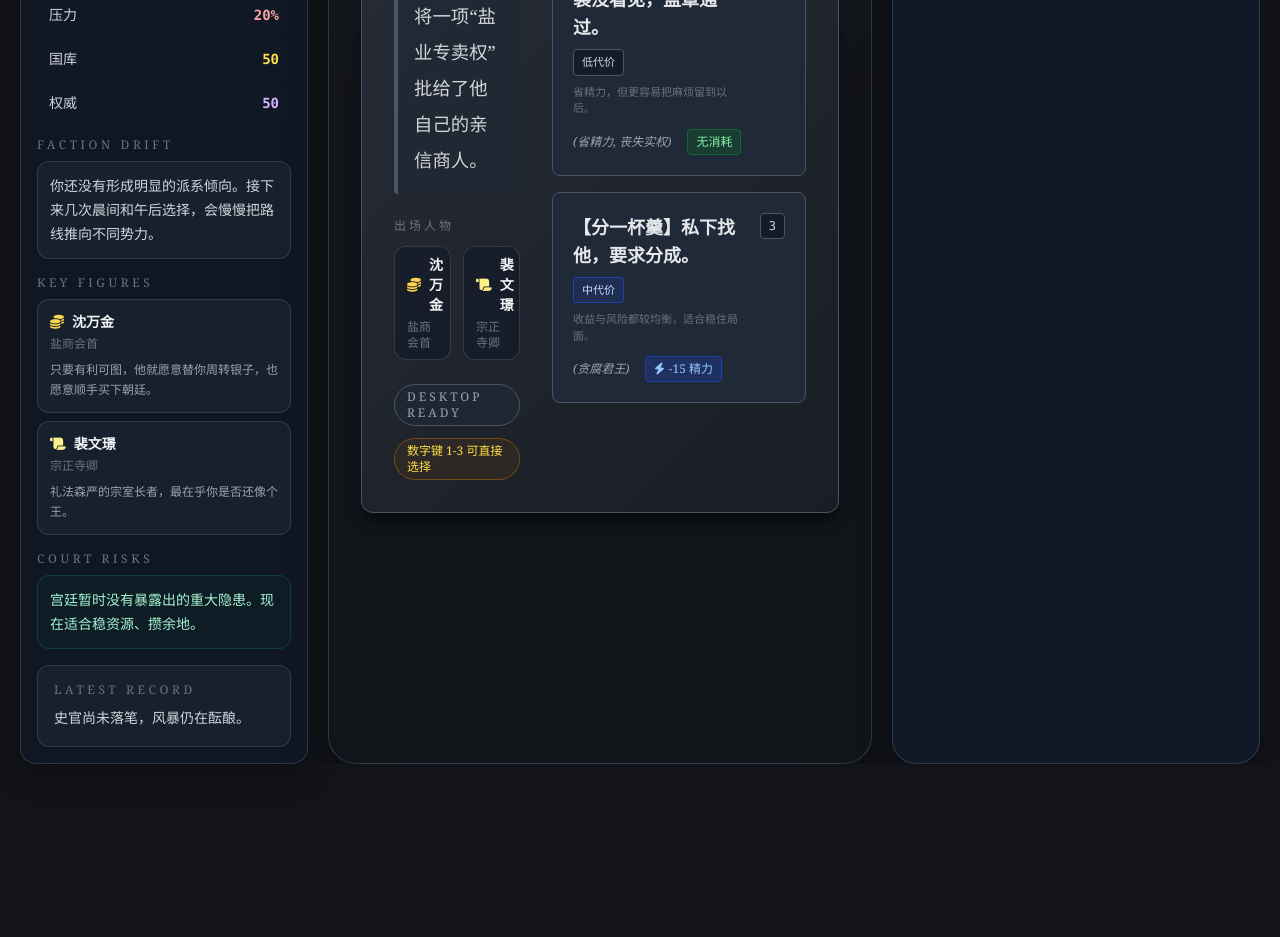
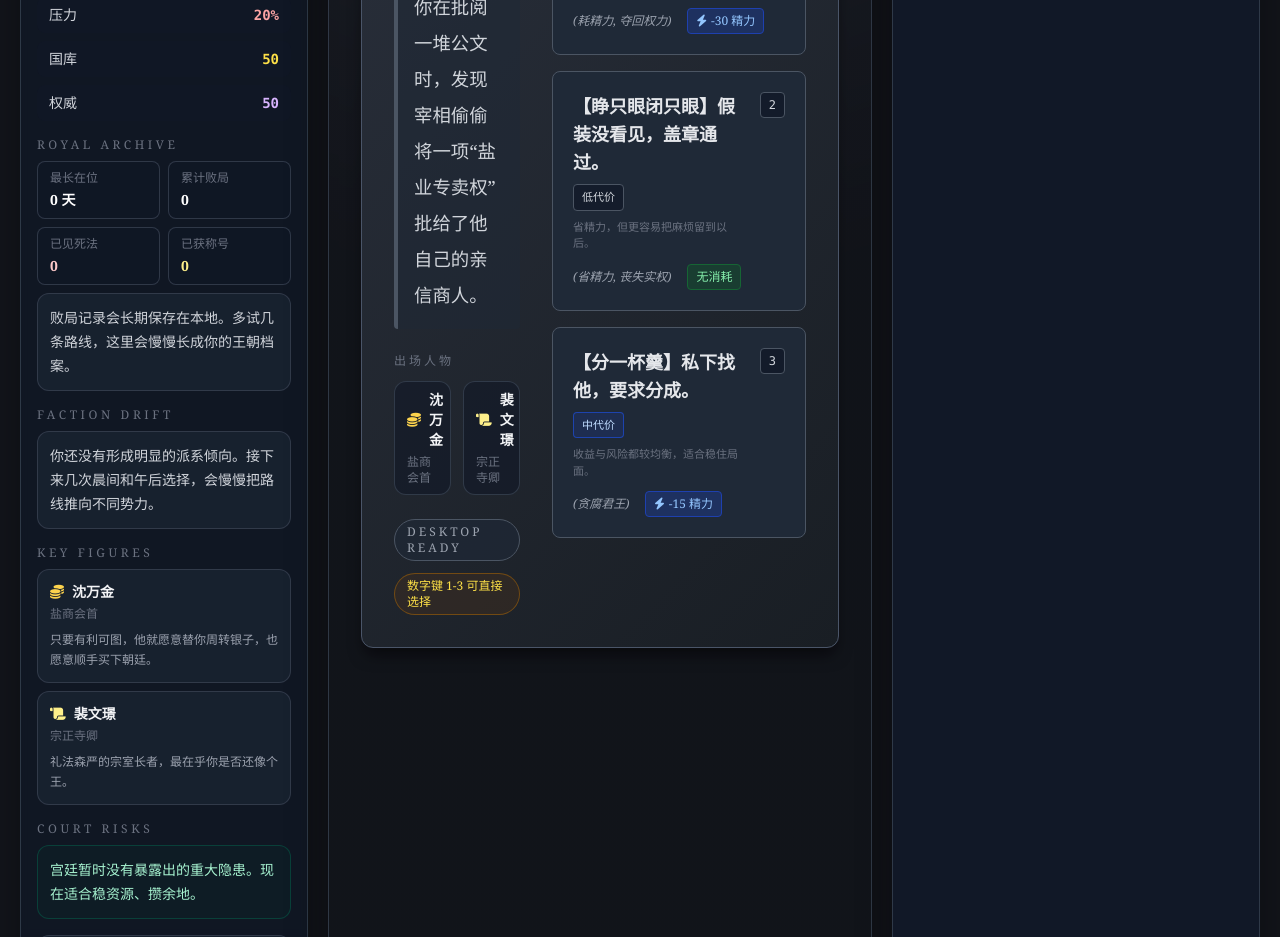
Before and after one commit to onovich/SlackerKing, a React (Vite) app: page / in a window 1280 px wide. Shown: the part 800-1737 px from the top of the page. Before the commit the page ends 1564 px from the top, so only its background shows below. Built offline with nearby package versions, Linux system fonts and the light colour scheme.

Commit message:
Add persistent archive entry to desktop sidebar

```diff
--- a/src/App.jsx
+++ b/src/App.jsx
@@ -116,7 +116,7 @@ export default function App() {
         <TopBar gameState={gameState} visibleRisks={visibleRisks} />
 
         <main className="flex flex-1 overflow-hidden xl:gap-5 xl:overflow-visible xl:pt-4">
-          <DesktopCompanion gameState={gameState} currentEvent={currentEvent} visibleRisks={visibleRisks} factionOverview={factionOverview} courtFigures={courtFigures} />
+          <DesktopCompanion gameState={gameState} currentEvent={currentEvent} visibleRisks={visibleRisks} factionOverview={factionOverview} courtFigures={courtFigures} runRecords={runRecords} />
 
           <div
             className="relative flex flex-1 items-center justify-center overflow-y-auto p-4 md:p-8 xl:rounded-[28px] xl:border xl:border-gray-700/80 xl:bg-[radial-gradient(circle_at_top,_rgba(74,85,104,0.28),_rgba(18,20,26,0.95)_55%)] xl:shadow-[0_16px_40px_rgba(0,0,0,0.35)]"
--- a/src/view/components/DesktopCompanion.jsx
+++ b/src/view/components/DesktopCompanion.jsx
@@ -78,6 +78,19 @@ function FigureRow({ figure }) {
   );
 }
 
+function ArchiveChip({ label, value, toneClass = 'text-gray-100' }) {
+  return (
+    <div className="rounded-lg border border-gray-700/80 bg-gray-900/60 px-3 py-2 text-sm">
+      <div className="text-xs text-gray-500">{label}</div>
+      <div className={`mt-1 font-bold ${toneClass}`}>{value}</div>
+    </div>
+  );
+}
+
+function getTopEntry(recordMap) {
+  return Object.entries(recordMap ?? {}).sort((left, right) => right[1] - left[1])[0] ?? null;
+}
+
 function getGuidance(gameState, visibleRisks, factionOverview) {
   const lowestResource = Object.entries(gameState.resources).sort((left, right) => left[1] - right[1])[0];
   const highestRisk = visibleRisks[0];
@@ -138,7 +151,7 @@ function getGuidance(gameState, visibleRisks, factionOverview) {
   };
 }
 
-export function DesktopCompanion({ gameState, currentEvent, visibleRisks, factionOverview, courtFigures }) {
+export function DesktopCompanion({ gameState, currentEvent, visibleRisks, factionOverview, courtFigures, runRecords }) {
   const shortcuts = gameState.isGameOver
     ? [{ keyLabel: 'R', description: '重新开始这一局' }]
     : gameState.phase === 'morning'
@@ -158,9 +171,11 @@ export function DesktopCompanion({ gameState, currentEvent, visibleRisks, factio
 
   const latestLog = gameState.logs.at(-1)?.text;
   const guidance = getGuidance(gameState, visibleRisks, factionOverview);
+  const topDeathCause = getTopEntry(runRecords?.deathCauses);
+  const topEpithet = getTopEntry(runRecords?.epithets);
 
   return (
-    <aside className="hidden xl:flex xl:w-72 xl:flex-col xl:gap-4">
+    <aside className="hidden lg:flex lg:w-64 lg:flex-col lg:gap-4 xl:w-72">
       <div className="desktop-card sticky top-4 flex flex-col gap-4 rounded-2xl border border-gray-700/80 bg-gray-900/75 p-4 shadow-[0_12px_30px_rgba(0,0,0,0.28)] backdrop-blur-sm">
         <div>
           <div className="text-xs uppercase tracking-[0.3em] text-gray-500">Desktop Mode</div>
@@ -195,6 +210,30 @@ export function DesktopCompanion({ gameState, currentEvent, visibleRisks, factio
           <ResourceRow label="压力" value={`${gameState.player.stress}%`} tone="text-red-300" />
           <ResourceRow label="国库" value={gameState.resources.treasury} tone="text-yellow-300" />
           <ResourceRow label="权威" value={gameState.resources.authority} tone="text-purple-300" />
+        </div>
+
+        <div className="space-y-2">
+          <div className="text-xs uppercase tracking-[0.3em] text-gray-500">Royal Archive</div>
+          <div className="grid grid-cols-2 gap-2">
+            <ArchiveChip label="最长在位" value={`${runRecords?.bestDay ?? 0} 天`} toneClass="text-white" />
+            <ArchiveChip label="累计败局" value={runRecords?.totalRuns ?? 0} toneClass="text-white" />
+            <ArchiveChip label="已见死法" value={Object.keys(runRecords?.deathCauses ?? {}).length} toneClass="text-red-200" />
+            <ArchiveChip label="已获称号" value={Object.keys(runRecords?.epithets ?? {}).length} toneClass="text-yellow-200" />
+          </div>
+          {topDeathCause ? (
+            <div className="rounded-xl border border-red-800/60 bg-red-950/20 p-3 text-xs leading-5 text-red-100">
+              最常见死法：{topDeathCause[0]} x{topDeathCause[1]}
+            </div>
+          ) : null}
+          {topEpithet ? (
+            <div className="rounded-xl border border-yellow-800/60 bg-yellow-950/20 p-3 text-xs leading-5 text-yellow-100">
+              最常解锁称号：{topEpithet[0]} x{topEpithet[1]}
+            </div>
+          ) : (
+            <div className="rounded-xl border border-gray-700/80 bg-gray-800/60 p-3 text-sm leading-6 text-gray-300">
+              败局记录会长期保存在本地。多试几条路线，这里会慢慢长成你的王朝档案。
+            </div>
+          )}
         </div>
 
         <div className="space-y-2">
```
Also changed, not shown: 1 other file (tests, documents, lock files or other folders).
